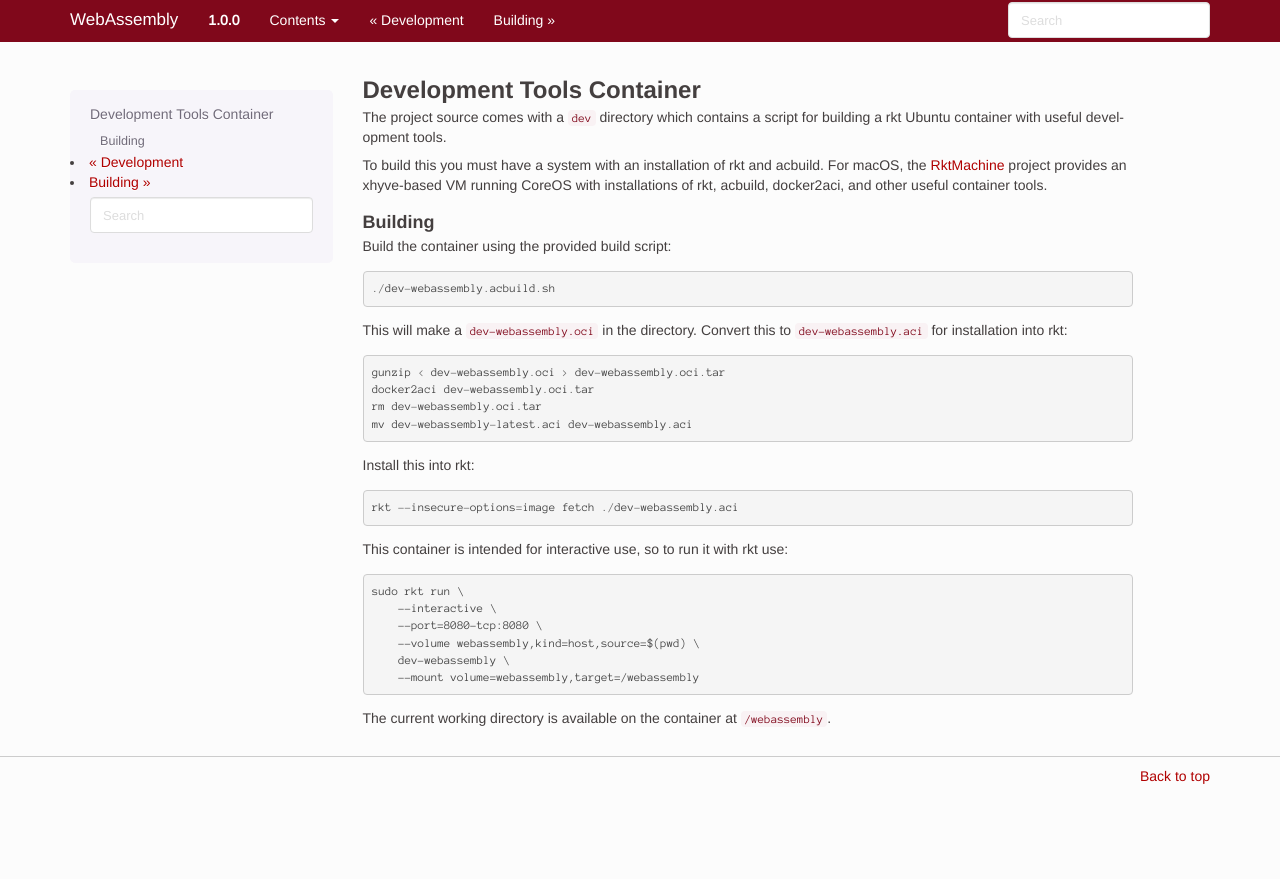
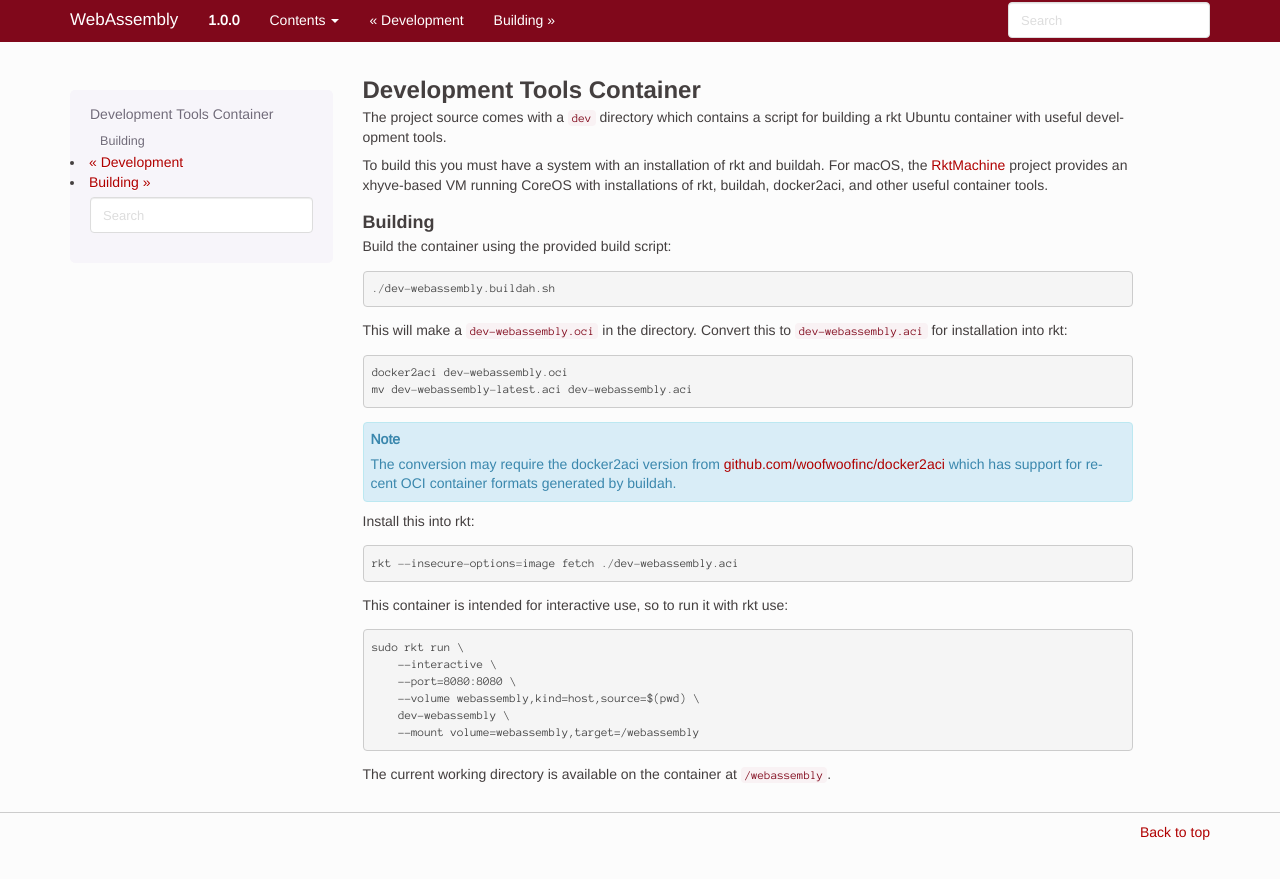
Before and after one commit to woofwoofinc/webassembly, a Sphinx documentation site: the page built from docs/dev.rst, in a window 1280 px wide. Shown: the top 879 px of the page. Built offline with Sphinx 7.4.7, drawn with Linux system fonts in a browser that asks for light colours.

Commit message:
Move to buildah for OCI development container build.

```diff
--- a/docs/dev.rst
+++ b/docs/dev.rst
@@ -5,9 +5,9 @@ Development Tools Container
 The project source comes with a ``dev`` directory which contains a script for
 building a rkt Ubuntu container with useful development tools.
 
-To build this you must have a system with an installation of rkt and acbuild.
+To build this you must have a system with an installation of rkt and buildah.
 For macOS, the RktMachine_ project provides an xhyve-based VM running CoreOS
-with installations of rkt, acbuild, docker2aci, and other useful container
+with installations of rkt, buildah, docker2aci, and other useful container
 tools.
 
 .. _RktMachine: https://github.com/woofwoofinc/rktmachine
@@ -19,17 +19,22 @@ Build the container using the provided build script:
 
 ::
 
-    ./dev-webassembly.acbuild.sh
+    ./dev-webassembly.buildah.sh
 
 This will make a ``dev-webassembly.oci`` in the directory. Convert this to
 ``dev-webassembly.aci`` for installation into rkt:
 
 ::
 
-    gunzip < dev-webassembly.oci > dev-webassembly.oci.tar
-    docker2aci dev-webassembly.oci.tar
-    rm dev-webassembly.oci.tar
+    docker2aci dev-webassembly.oci
     mv dev-webassembly-latest.aci dev-webassembly.aci
+
+.. NOTE::
+   The conversion may require the docker2aci version from
+   `github.com/woofwoofinc/docker2aci`_ which has support for recent OCI
+   container formats generated by buildah.
+
+.. _github.com/woofwoofinc/docker2aci: https://github.com/woofwoofinc/docker2aci
 
 Install this into rkt:
 
@@ -43,7 +48,7 @@ This container is intended for interactive use, so to run it with rkt use:
 
     sudo rkt run \
         --interactive \
-        --port=8080-tcp:8080 \
+        --port=8080:8080 \
         --volume webassembly,kind=host,source=$(pwd) \
         dev-webassembly \
         --mount volume=webassembly,target=/webassembly
```
Also changed, not shown: .travis.yml, 2 other files.
